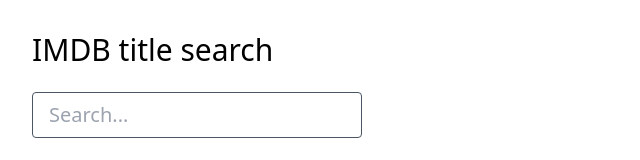
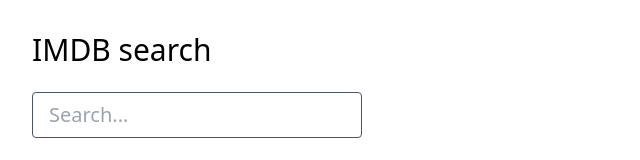
Before and after one commit to felipecsl/imdb-browser, a Next.js app: page / in a window 1280 px wide. Shown: the top 160 px of the page, without its empty margins (0-640 px from the left). Built offline with nearby package versions, Linux system fonts and the light colour scheme.

Commit message:
moar minor cleanupg

```diff
--- a/src/pages/index.tsx
+++ b/src/pages/index.tsx
@@ -18,36 +18,37 @@
     }
   }, [query]);
   const onChangeSearchQuery = (e: React.ChangeEvent<HTMLInputElement>) => {
-    if (e.target.value.length > 3) setQuery(e.target.value);
+    const value = e.target.value;
+    if (value.length > 3) setQuery(value);
   };
   return (
     <>
       <Head>
         <title>Create Next App</title>
-        <meta name="description" content="Julipe movie db" />
-        <meta name="viewport" content="width=device-width, initial-scale=1" />
-        <link rel="icon" href="/favicon.ico" />
+        <meta name="description" content="IMDB search"/>
+        <meta name="viewport" content="width=device-width, initial-scale=1"/>
+        <link rel="icon" href="/favicon.ico"/>
       </Head>
       <main className="m-8">
-        <h1 className="text-3xl my-4 font-medium">IMDB title search</h1>
+        <h1 className="text-3xl my-4 font-medium">IMDB search</h1>
         <input
           type="text"
           placeholder="Search..."
           onChange={debounce(onChangeSearchQuery, 250)}
           className="border border-gray-600 rounded py-2 px-4 my-2 text-xl"
         />
-        <br />
+        <br/>
         {results.length > 0 && (
           <div className="my-2">
             <p className="mb-3">{totalMatches} matches found</p>
             <div className="">
-              {results.map((record) => (
-                <div key={record.tconst} className="my-1">
+              {results.map(({ tconst, originalTitle, startYear }) => (
+                <div key={tconst} className="my-1">
                   <a
-                    href={`https://imdb.com/title/${record.tconst}`}
+                    href={`https://imdb.com/title/${tconst}`}
                     className="underline"
                   >
-                    {record.originalTitle.trim()}&nbsp;({record.startYear})
+                    {originalTitle.trim()}&nbsp;({startYear})
                   </a>
                 </div>
               ))}
```
